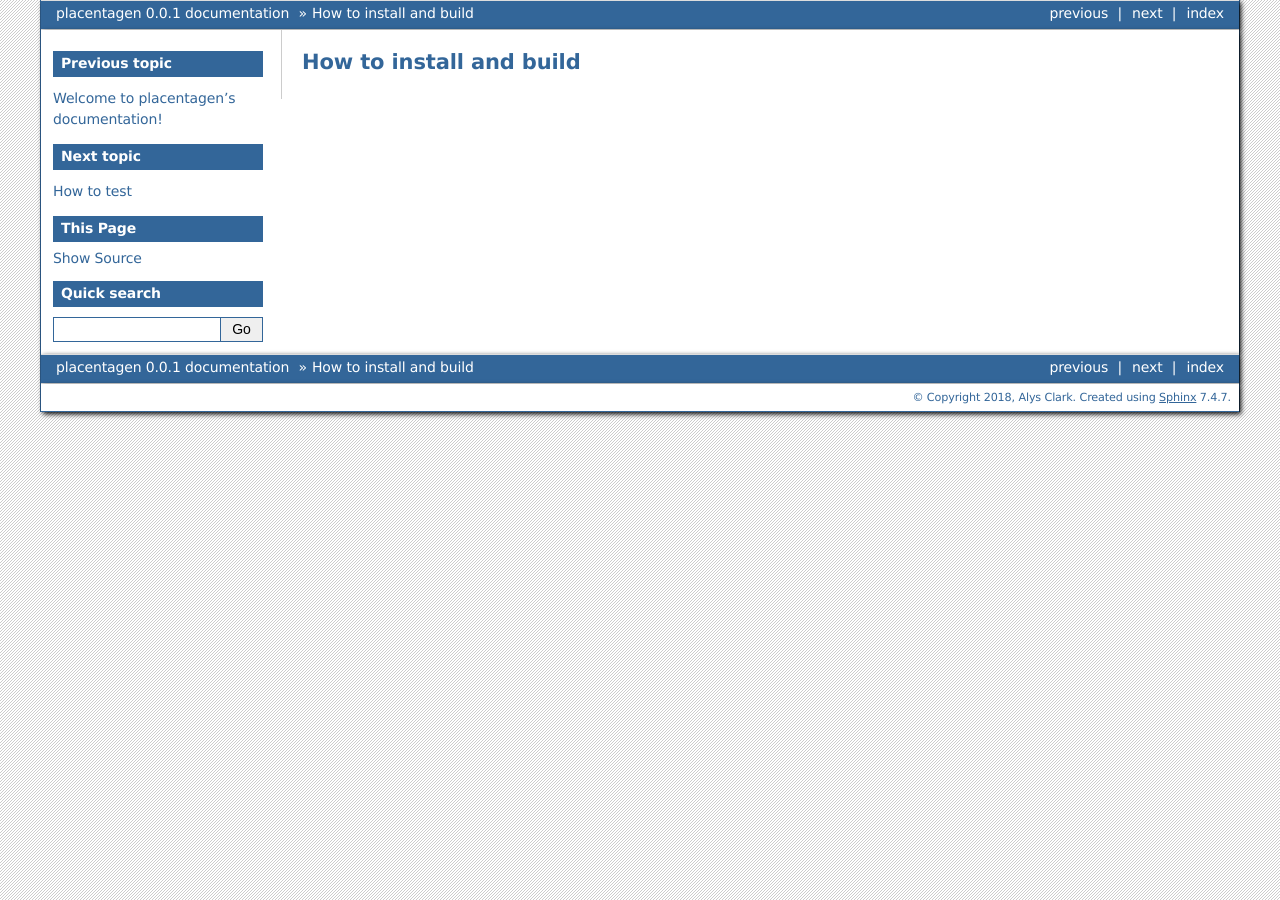
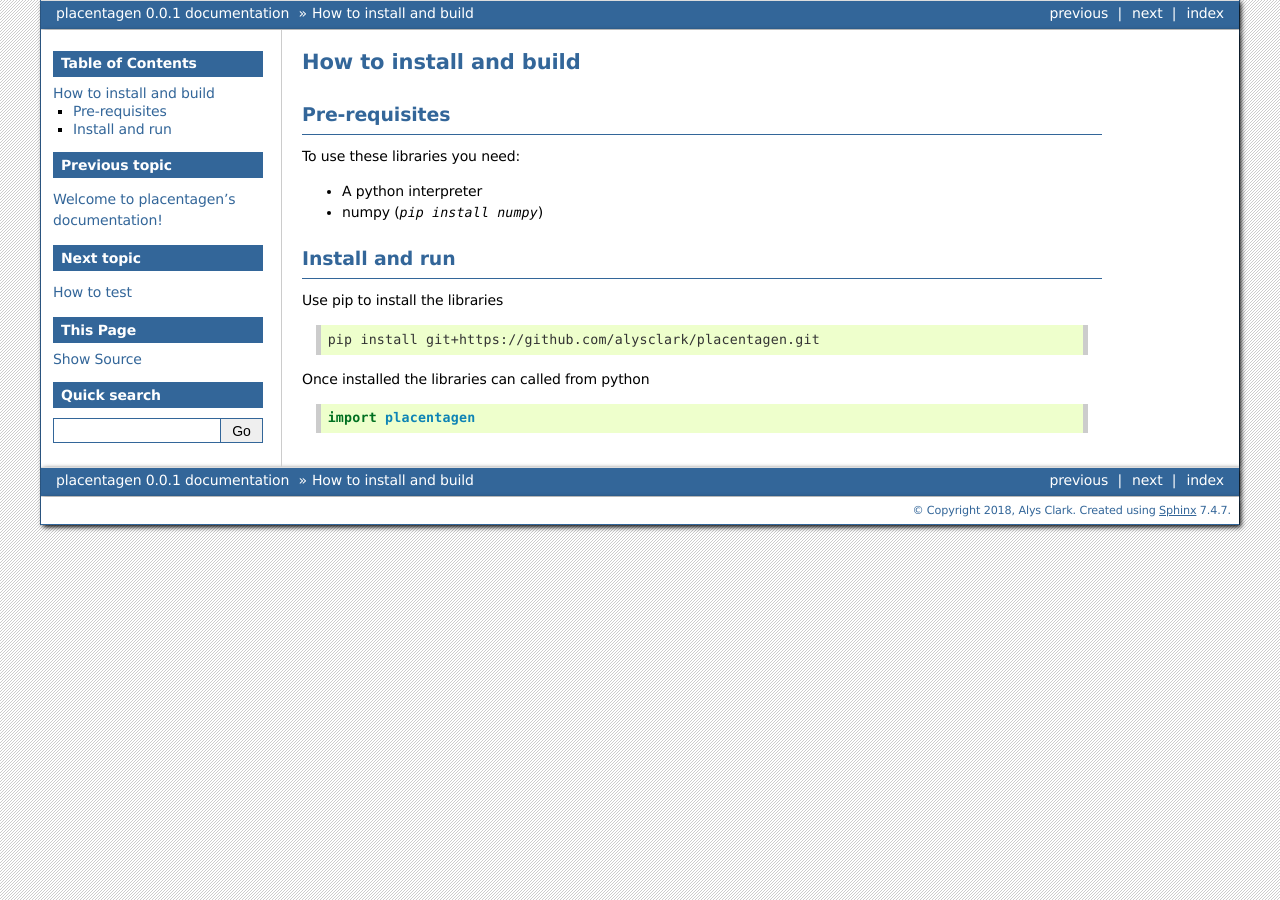
Before and after one commit to VirtualPregnancy/placentagen, a Sphinx documentation site: the page built from docs/building.rst, in a window 1280 px wide. Built offline with Sphinx 7.4.7, drawn with Linux system fonts in a browser that asks for light colours.

Commit message:
install and run docs

```diff
--- a/docs/building.rst
+++ b/docs/building.rst
@@ -1,2 +1,28 @@
+========================
 How to install and build
-************************
+========================
+
+Pre-requisites
+==============
+
+To use these libraries you need:
+
+- A python interpreter
+- numpy (`pip install numpy`)
+
+
+Install and run
+===============
+
+Use pip to install the libraries
+
+.. code-block:: console
+
+    pip install git+https://github.com/alysclark/placentagen.git
+
+
+Once installed the libraries can called from python
+
+.. code-block:: python
+
+    import placentagen
--- a/docs/testing.rst
+++ b/docs/testing.rst
@@ -7,7 +7,7 @@
 Creating tests-  :ref:`Creating tests`
 
 Running tests
-=============
+-------------
 
 The codebase on the repository is tested using travis continuous integration for python 2.7 and 3.0
 
@@ -59,7 +59,7 @@
 
 
 Creating tests
-==============
+--------------
 
 We aim to have this code 100% covered by unit tests, and if you are developing we expect pull requests to include unit
 tests, commented code, and documentation for new code. We try to practise what we preach, but we're almost exclusively
```
